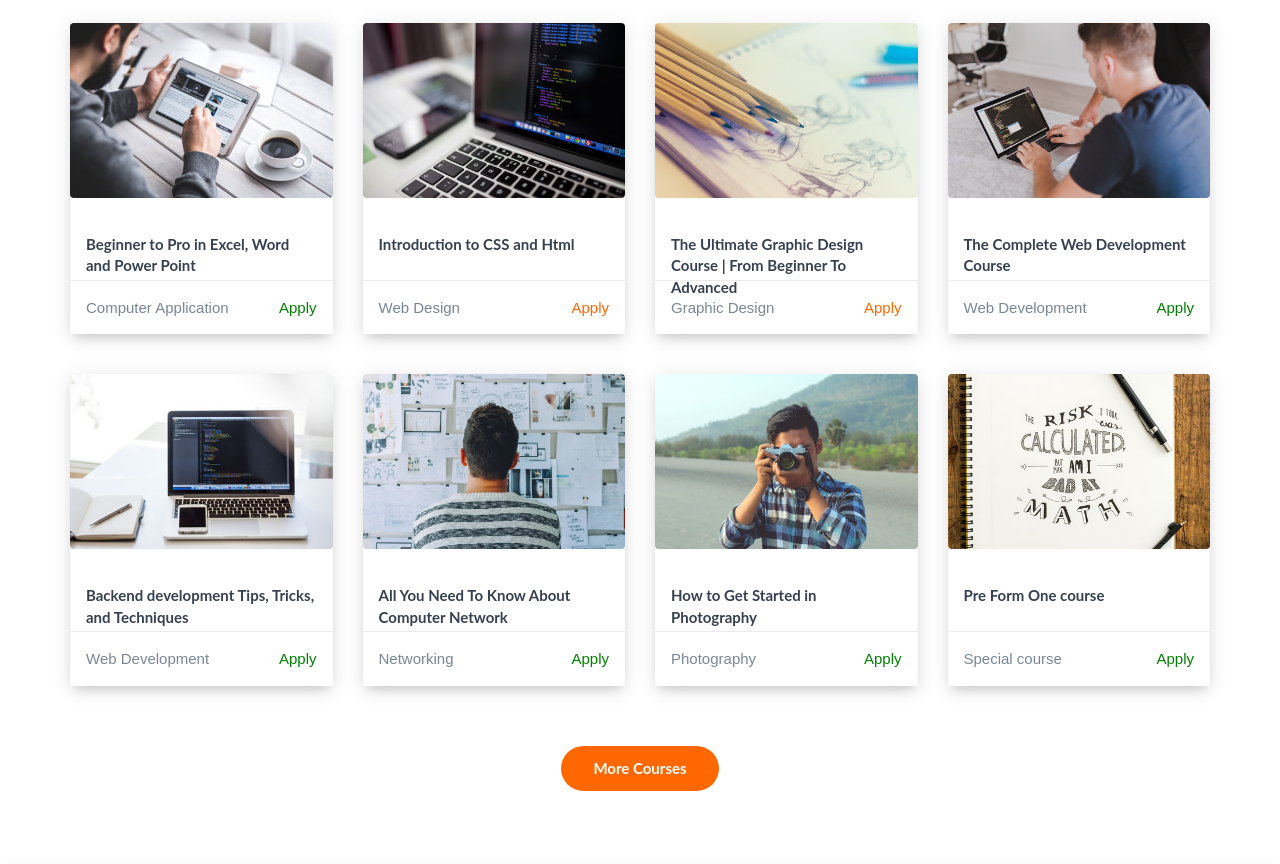
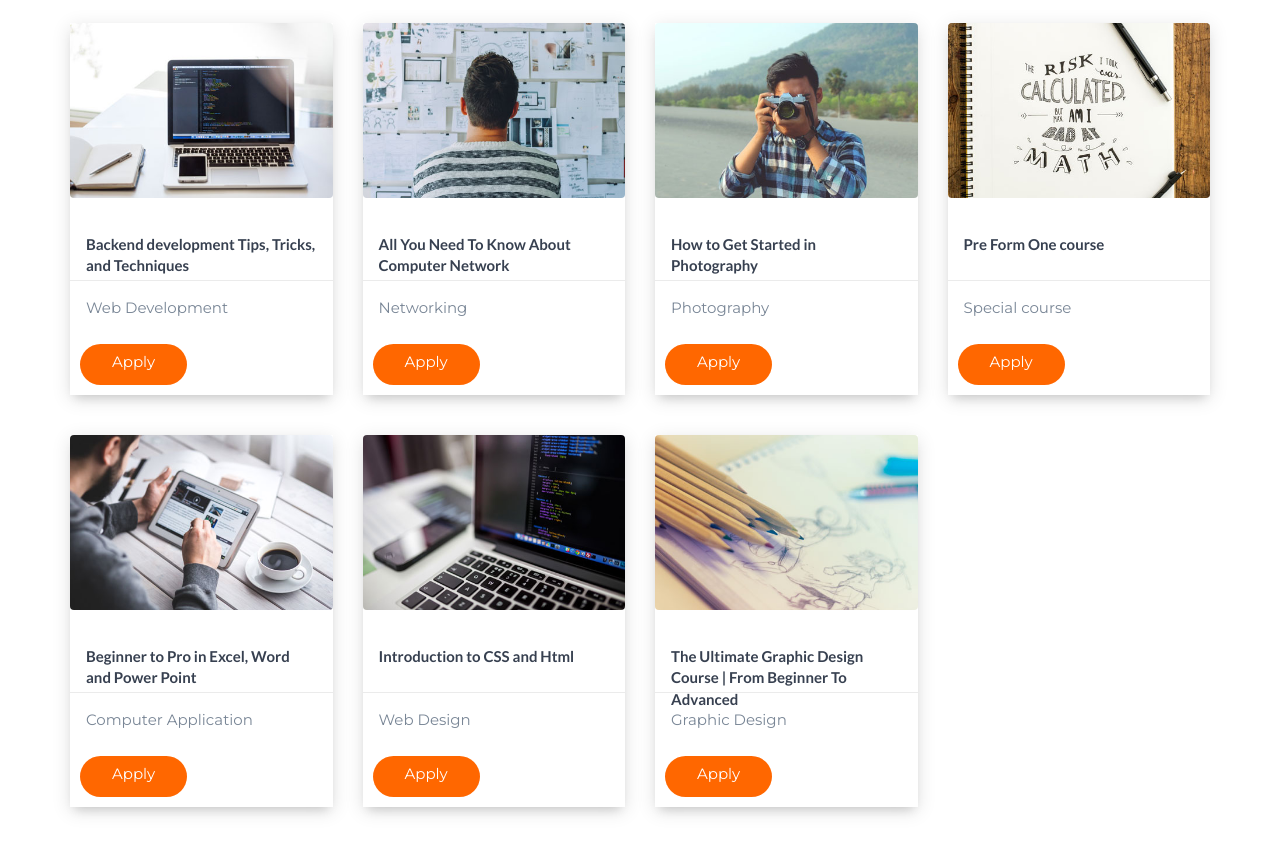
Before and after one commit to Ramadhani99/Tsacl, a plain HTML site: page index.html in a window 1280 px wide. Shown: the part 1650-2514 px from the top of the page. Drawn offline with Linux system fonts and the light colour scheme.

Commit message:
adding some style

```diff
--- a/css/style.css
+++ b/css/style.css
@@ -629,6 +629,7 @@ input[type="text"]:focus, input[type="email"]:focus, input[type="password"]:focu
 
 .course .course-details .course-price {
 	float: right;
+
 }
 
 .course .course-details .course-price.course-free {
--- a/index.html
+++ b/index.html
@@ -9,7 +9,7 @@
 		<title>HOME|TSACL</title>
 
 		<!-- Google font -->
-		<!-- <link href="https://fonts.googleapis.com/css?family=Lato:700%7CMontserrat:400,600" rel="stylesheet"> -->
+		<link href="https://fonts.googleapis.com/css?family=Lato:700%7CMontserrat:400,600" rel="stylesheet">
 
 		<!-- Bootstrap -->
 		<link type="text/css" rel="stylesheet" href="css/bootstrap.min.css"/>
@@ -168,10 +168,83 @@
 				<!-- courses -->
 				<div id="courses-wrapper">
 
+
+
 					<!-- row -->
 					<div class="row">
 
+						<!-- single course -->
+						<div class="col-md-3 col-sm-6 col-xs-6">
+							<div class="course">
+								<a href="#" class="course-img">
+									<img src="./img/course05.jpg" alt="">
+									<i class="course-link-icon fa fa-link"></i>
+								</a>
+								<a class="course-title" href="#">Backend development Tips, Tricks, and Techniques</a>
+								<div class="course-details">
+									<span class="course-category">Web Development</span>
 
+								</div>
+								<div style="margin: 10px;padding-top:5px;" class="main-button icon-button">Apply</div>
+							</div>
+						</div>
+						<!-- /single course -->
+
+						<!-- single course -->
+						<div class="col-md-3 col-sm-6 col-xs-6">
+							<div class="course">
+								<a href="#" class="course-img">
+									<img src="./img/course06.jpg" alt="">
+									<i class="course-link-icon fa fa-link"></i>
+								</a>
+								<a class="course-title" href="#">All You Need To Know About Computer Network</a>
+								<div class="course-details">
+									<span class="course-category">Networking</span>
+
+								</div>
+								<div style="margin: 10px;padding-top:5px" class="main-button icon-button">Apply</div>
+							</div>
+						</div>
+						<!-- /single course -->
+
+						<!-- single course -->
+						<div class="col-md-3 col-sm-6 col-xs-6">
+							<div class="course">
+								<a href="#" class="course-img">
+									<img src="./img/course07.jpg" alt="">
+									<i class="course-link-icon fa fa-link"></i>
+								</a>
+								<a class="course-title" href="#">How to Get Started in Photography</a>
+								<div class="course-details">
+									<span class="course-category">Photography</span>
+
+								</div>
+								<div style="margin: 10px;padding-top:5px;" class="main-button icon-button">Apply</div>
+							</div>
+						</div>
+						<!-- /single course -->
+
+
+						<!-- single course -->
+						<div class="col-md-3 col-sm-6 col-xs-6">
+							<div class="course">
+								<a href="#" class="course-img">
+									<img src="./img/course08.jpg" alt="">
+									<i class="course-link-icon fa fa-link"></i>
+								</a>
+								<a class="course-title" href="#">Pre Form One course</a>
+								<div class="course-details">
+									<span class="course-category">Special course</span>
+
+								</div>
+								<div style="margin: 10px;padding-top:5px;" class="main-button icon-button">Apply</div>
+							</div>
+						</div>
+						<!-- /single course -->
+
+					</div>
+					<!-- /row -->
+					<div class="row">
 						<!-- single course -->
 						<div class="col-md-3 col-sm-6 col-xs-6">
 							<div class="course">
@@ -182,8 +255,9 @@
 								<a class="course-title" href="#">Beginner to Pro in Excel, Word and Power Point</a>
 								<div class="course-details">
 									<span class="course-category">Computer Application</span>
-									<span class="course-price course-free">Apply</span>
+
 								</div>
+								<div style="margin: 10px;padding-top:5px;" class="main-button icon-button">Apply</div>
 
 							</div>
 						</div>
@@ -199,8 +273,9 @@
 								<a class="course-title" href="#">Introduction to CSS and Html </a>
 								<div class="course-details">
 									<span class="course-category">Web Design</span>
-									<span class="course-price course-premium">Apply</span>
+
 								</div>
+								<div style="margin: 10px;padding-top:5px;" class="main-button icon-button">Apply</div>
 							</div>
 						</div>
 						<!-- /single course -->
@@ -215,100 +290,13 @@
 								<a class="course-title" href="#">The Ultimate Graphic Design Course | From Beginner To Advanced</a>
 								<div class="course-details">
 									<span class="course-category">Graphic Design</span>
-									<span class="course-price course-premium">Apply</span>
+
 								</div>
-							</div>
+								<div style="margin: 10px;padding-top:5px;" class="main-button icon-button">Apply</div>
+						    </div>
 						</div>
-						<!-- /single course -->
-
-						<div class="col-md-3 col-sm-6 col-xs-6">
-							<div class="course">
-								<a href="#" class="course-img">
-									<img src="./img/course04.jpg" alt="">
-									<i class="course-link-icon fa fa-link"></i>
-								</a>
-								<a class="course-title" href="#">The Complete Web Development Course</a>
-								<div class="course-details">
-									<span class="course-category">Web Development</span>
-									<span class="course-price course-free">Apply</span>
-								</div>
-							</div>
-						</div>
-						<!-- /single course -->
 
 					</div>
-					<!-- /row -->
-
-					<!-- row -->
-					<div class="row">
-
-						<!-- single course -->
-						<div class="col-md-3 col-sm-6 col-xs-6">
-							<div class="course">
-								<a href="#" class="course-img">
-									<img src="./img/course05.jpg" alt="">
-									<i class="course-link-icon fa fa-link"></i>
-								</a>
-								<a class="course-title" href="#">Backend development Tips, Tricks, and Techniques</a>
-								<div class="course-details">
-									<span class="course-category">Web Development</span>
-									<span class="course-price course-free">Apply</span>
-								</div>
-							</div>
-						</div>
-						<!-- /single course -->
-
-						<!-- single course -->
-						<div class="col-md-3 col-sm-6 col-xs-6">
-							<div class="course">
-								<a href="#" class="course-img">
-									<img src="./img/course06.jpg" alt="">
-									<i class="course-link-icon fa fa-link"></i>
-								</a>
-								<a class="course-title" href="#">All You Need To Know About Computer Network</a>
-								<div class="course-details">
-									<span class="course-category">Networking</span>
-									<span class="course-price course-free">Apply</span>
-								</div>
-							</div>
-						</div>
-						<!-- /single course -->
-
-						<!-- single course -->
-						<div class="col-md-3 col-sm-6 col-xs-6">
-							<div class="course">
-								<a href="#" class="course-img">
-									<img src="./img/course07.jpg" alt="">
-									<i class="course-link-icon fa fa-link"></i>
-								</a>
-								<a class="course-title" href="#">How to Get Started in Photography</a>
-								<div class="course-details">
-									<span class="course-category">Photography</span>
-									<span class="course-price course-free">Apply</span>
-								</div>
-							</div>
-						</div>
-						<!-- /single course -->
-
-
-						<!-- single course -->
-						<div class="col-md-3 col-sm-6 col-xs-6">
-							<div class="course">
-								<a href="#" class="course-img">
-									<img src="./img/course08.jpg" alt="">
-									<i class="course-link-icon fa fa-link"></i>
-								</a>
-								<a class="course-title" href="#">Pre Form One course</a>
-								<div class="course-details">
-									<span class="course-category">Special course</span>
-									<span class="course-price course-free">Apply</span>
-								</div>
-							</div>
-						</div>
-						<!-- /single course -->
-
-					</div>
-					<!-- /row -->
 
 				</div>
 				<!-- /courses -->
@@ -351,7 +339,6 @@
 			<!-- /container -->
 
 		</div>
-		<!-- /Call To Action -->
 
 		<!-- Why us -->
 		<div id="why-us" class="section">
```
